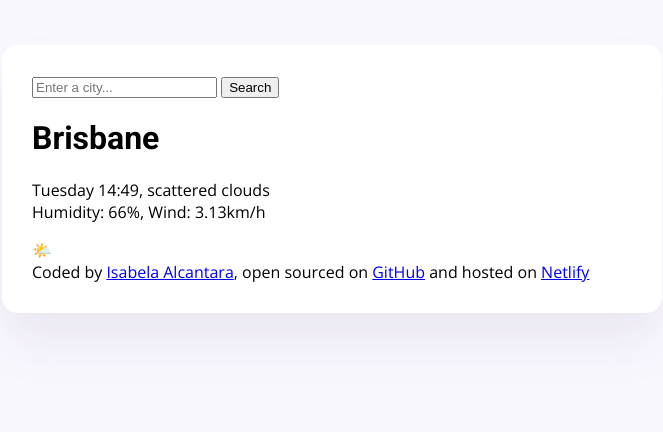
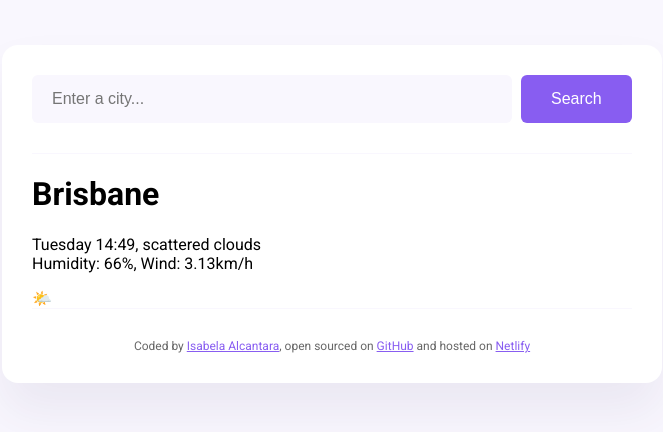
Before and after one commit to isabelaalcantara1/weather-app-project, a plain HTML site: page index.html in a window 1280 px wide. Shown: the whole page, without its empty margins (308-971 px from the left). Drawn offline with nearby package versions, Linux system fonts and the light colour scheme.

Commit message:
Search bar, search button and footer styled

```diff
--- a/index.html
+++ b/index.html
@@ -16,9 +16,14 @@
   <body>
     <div class="weather-app">
       <header>
-        <form>
-          <input type="search" placeholder="Enter a city..." required />
-          <input type="submit" value="Search" />
+        <form class="search-form">
+          <input
+            type="search"
+            placeholder="Enter a city..."
+            required
+            class="search-form-input"
+          />
+          <input type="submit" value="Search" class="search-form-button" />
         </form>
       </header>
       <main>
--- a/src/style.css
+++ b/src/style.css
@@ -1,6 +1,10 @@
 body {
   background-color: #f9f7fe;
-  font-family: "Open Sans", sans-serif;
+  font-family: "Roboto", sans-serif;
+}
+
+a {
+  color: #885df1;
 }
 
 h1 {
@@ -15,3 +19,34 @@ h1 {
   border-radius: 16px;
   padding: 30px;
 }
+
+header {
+  border-bottom: 1px solid #f9f7fe;
+  padding: 0 0 30px 0;
+}
+.search-form-input {
+  background-color: #f9f7fe;
+  border: none;
+  border-radius: 6px;
+  width: 80%;
+  font-size: 16px;
+  padding: 15px 20px;
+}
+
+.search-form-button {
+  background-color: #885df1;
+  padding: 15px 30px;
+  border: none;
+  font-size: 16px;
+  margin-left: 5px;
+  border-radius: 6px;
+  color: white;
+}
+
+footer {
+  border-top: 1px solid #f9f7fe;
+  padding: 30px 0 0 0;
+  text-align: center;
+  font-size: 12px;
+  color: rgba(0, 0, 0, 0.6);
+}
```
